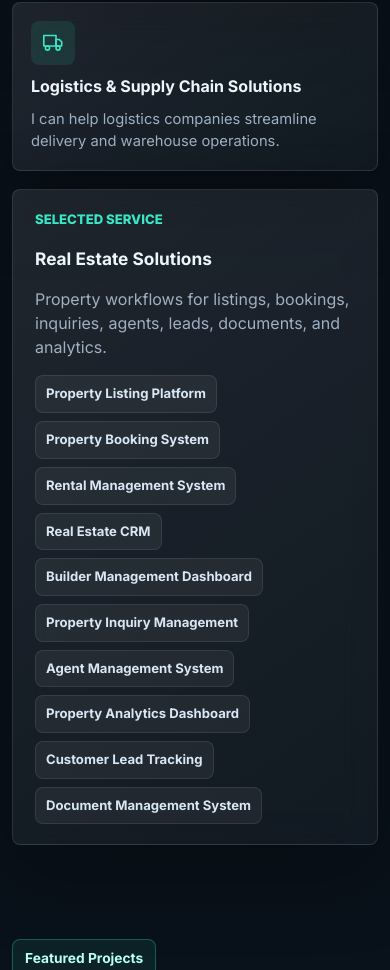
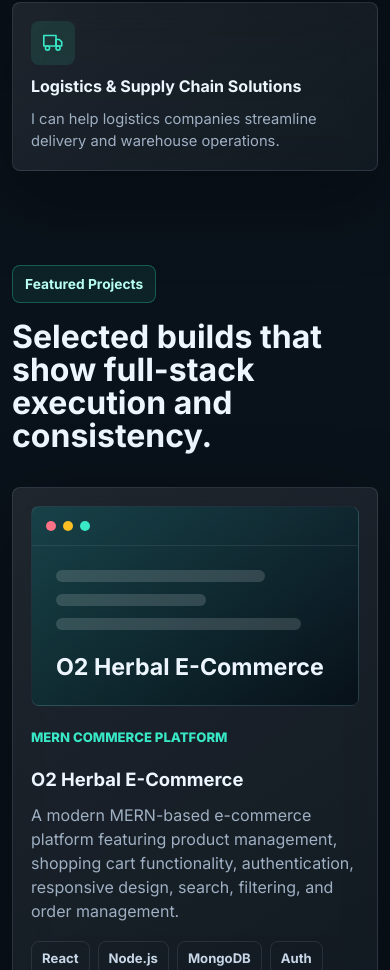
Before and after one commit to ashrx19/Portfolio, a React (Vite) app: page / in a window 390 px wide. Shown: the part 5431-6401 px from the top of the page. Built offline with nearby package versions, Linux system fonts and the light colour scheme.

Commit message:
Refine services layout and nav scrolling

```diff
--- a/src/App.css
+++ b/src/App.css
@@ -31,6 +31,7 @@
 
 html {
   scroll-behavior: smooth;
+  scroll-padding-top: 124px;
   overflow-x: hidden;
 }
 
@@ -92,7 +93,7 @@ textarea {
 
 .section {
   padding: 98px 0 16px;
-  scroll-margin-top: 96px;
+  scroll-margin-top: 124px;
 }
 
 .glass-card {
@@ -550,6 +551,7 @@ pre {
   grid-template-columns: repeat(5, minmax(0, 1fr));
   gap: 14px;
   margin-top: 18px;
+  align-items: stretch;
 }
 
 .service-card {
@@ -561,11 +563,10 @@ pre {
   border-color: var(--border);
   color: inherit;
   text-align: left;
-  cursor: pointer;
   transition: border-color 0.2s ease, background 0.2s ease, box-shadow 0.2s ease;
 }
 
-.service-card-active {
+.service-card:hover {
   border-color: rgba(56, 232, 198, 0.52);
   background: linear-gradient(145deg, rgba(56, 232, 198, 0.14), rgba(255, 255, 255, 0.045));
   box-shadow: 0 22px 62px rgba(56, 232, 198, 0.11);
@@ -590,53 +591,6 @@ pre {
 .service-card span:last-child {
   color: var(--muted);
   font-size: 0.92rem;
-}
-
-.service-detail {
-  display: grid;
-  grid-template-columns: minmax(150px, 0.32fr) minmax(0, 1fr);
-  gap: 16px;
-  align-items: start;
-  margin-top: 18px;
-  padding: 20px 22px;
-}
-
-.service-detail > span {
-  color: var(--teal);
-  font-size: 0.82rem;
-  font-weight: 800;
-  text-transform: uppercase;
-}
-
-.service-detail strong {
-  font-size: 1.08rem;
-}
-
-.service-detail p {
-  margin: 0;
-  color: var(--muted);
-}
-
-.service-detail p,
-.solution-list {
-  grid-column: 2;
-}
-
-.solution-list {
-  display: flex;
-  flex-wrap: wrap;
-  gap: 8px;
-}
-
-.solution-list span {
-  padding: 8px 10px;
-  border: 1px solid rgba(148, 163, 184, 0.16);
-  border-radius: 8px;
-  background: rgba(255, 255, 255, 0.055);
-  color: #d9e7f5;
-  font-size: 0.82rem;
-  font-weight: 700;
-  overflow-wrap: anywhere;
 }
 
 .project-grid {
@@ -881,15 +835,9 @@ pre {
     grid-template-columns: repeat(2, 1fr);
   }
 
-  .services-showcase,
-  .service-detail {
+  .services-showcase {
     grid-template-columns: 1fr;
     align-items: start;
-  }
-
-  .service-detail p,
-  .solution-list {
-    grid-column: 1;
   }
 
   .stats-grid {
@@ -984,9 +932,12 @@ pre {
     text-align: center;
   }
 
-  .service-detail p,
-  .solution-list {
-    grid-column: 1;
+  html {
+    scroll-padding-top: 104px;
+  }
+
+  .section {
+    scroll-margin-top: 104px;
   }
 }
 
--- a/src/components/Services.jsx
+++ b/src/components/Services.jsx
@@ -43,9 +43,7 @@ function useRotatingText(words) {
 }
 
 export default function Services() {
-  const [activeIndex, setActiveIndex] = useState(0);
   const typedService = useRotatingText(services.map((service) => service.title));
-  const activeService = services[activeIndex];
 
   return (
     <section className="section section-shell" id="services">
@@ -73,15 +71,11 @@ export default function Services() {
       <div className="services-grid">
         {services.map((service, index) => {
           const Icon = icons[index];
-          const isActive = activeIndex === index;
 
           return (
-            <motion.button
-              className={`service-card glass-card ${isActive ? "service-card-active" : ""}`}
+            <motion.article
+              className="service-card glass-card"
               key={service.title}
-              type="button"
-              onClick={() => setActiveIndex(index)}
-              onMouseEnter={() => setActiveIndex(index)}
               initial={{ opacity: 0, y: 22 }}
               whileInView={{ opacity: 1, y: 0 }}
               viewport={{ once: true, amount: 0.2 }}
@@ -93,27 +87,10 @@ export default function Services() {
               </span>
               <strong>{service.title}</strong>
               <span>{service.summary}</span>
-            </motion.button>
+            </motion.article>
           );
         })}
       </div>
-
-      <motion.div
-        className="service-detail glass-card"
-        key={activeService.title}
-        initial={{ opacity: 0, y: 10 }}
-        animate={{ opacity: 1, y: 0 }}
-        transition={{ duration: 0.28 }}
-      >
-        <span>Selected service</span>
-        <strong>{activeService.title}</strong>
-        <p>{activeService.outcome}</p>
-        <div className="solution-list" aria-label={`${activeService.title} examples`}>
-          {activeService.solutions.map((solution) => (
-            <span key={solution}>{solution}</span>
-          ))}
-        </div>
-      </motion.div>
     </section>
   );
 }
```
